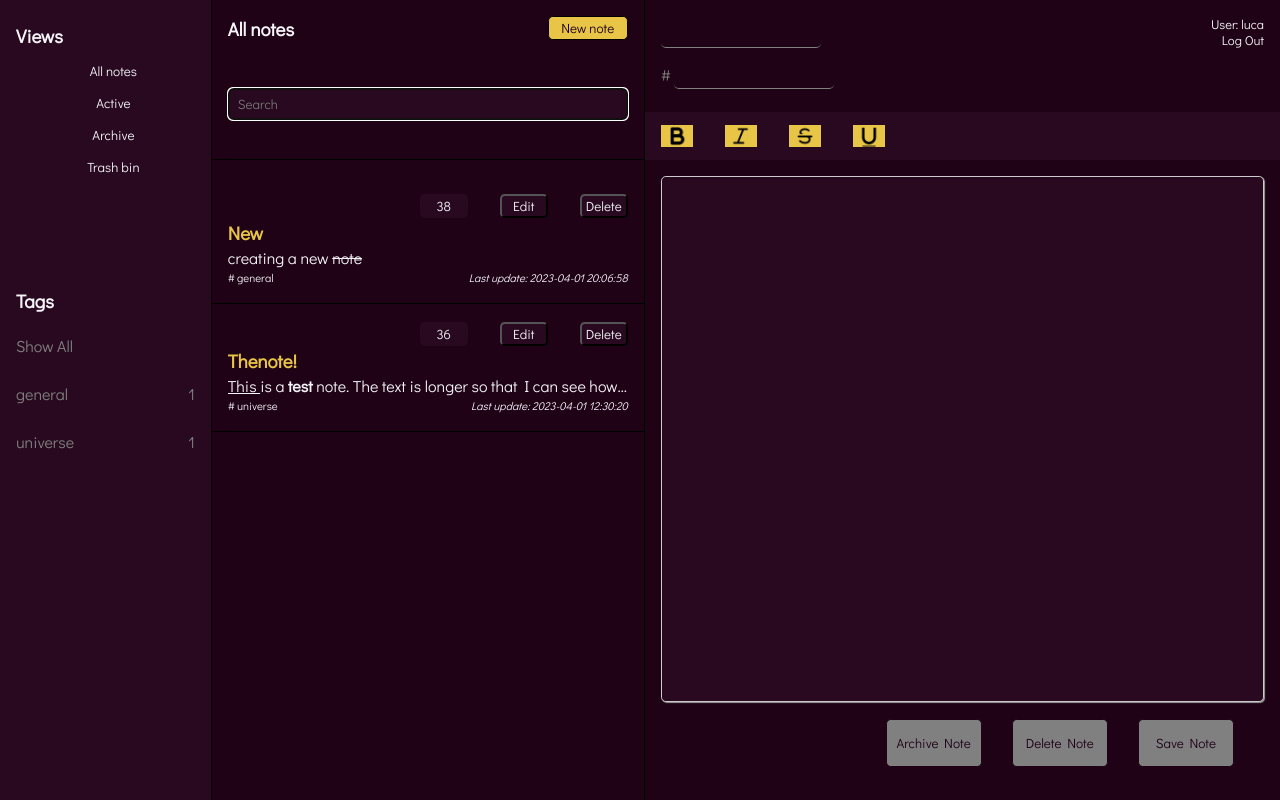
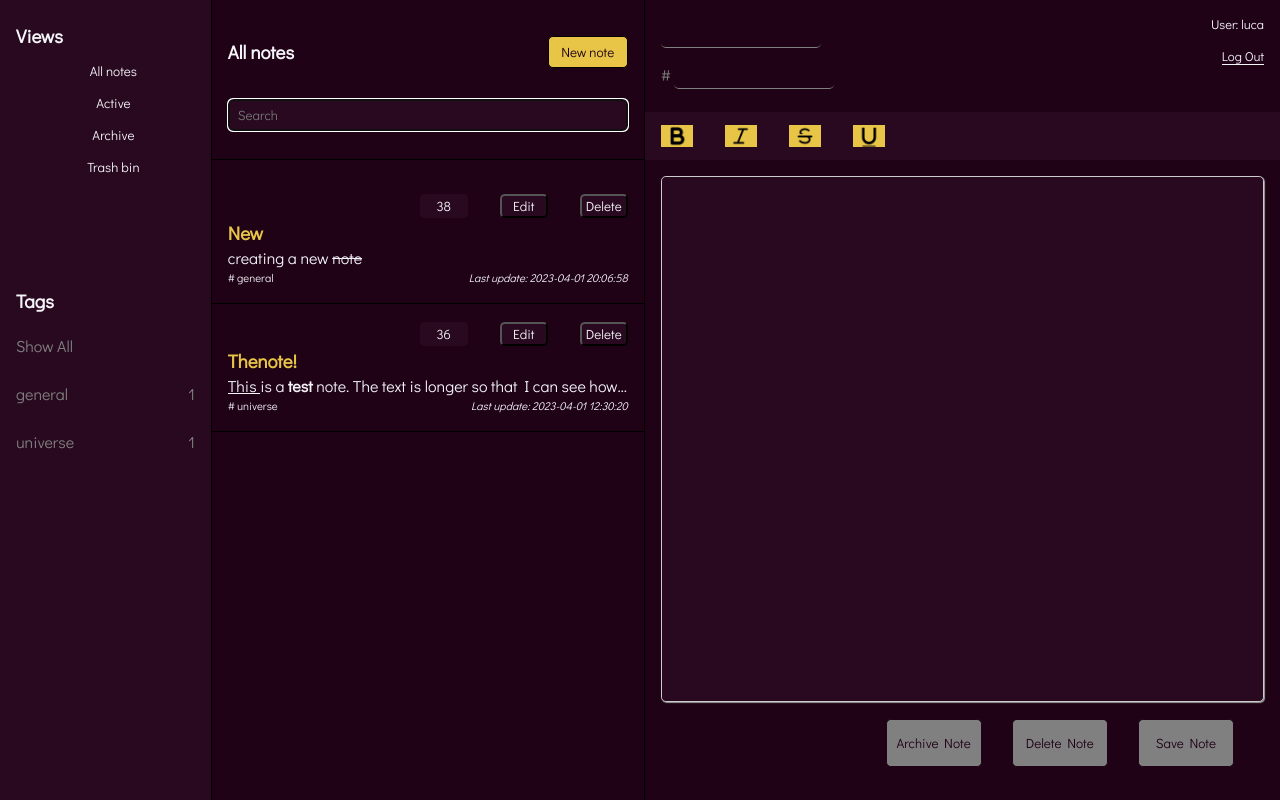
Before and after one commit to LucaVas/noteApp, a Flask app: page / in a window 1280 px wide. Run offline with Flask 3, Linux system fonts and the light colour scheme; a user stored in the database is signed in; some libraries are stand-ins or nearby versions.

Commit message:
refactored more HTML/CSS (#22)

```diff
--- a/static/js/script.js
+++ b/static/js/script.js
@@ -237,7 +237,6 @@ function removeFlash(flash) {
     flash.parentElement.remove()
 }
 
-
 document.addEventListener("DOMContentLoaded", function() {
     const notes = document.querySelectorAll('.notes');
     const tags = document.querySelectorAll(".nav-tag-item");
--- a/static/login.css
+++ b/static/login.css
@@ -15,7 +15,6 @@
 
 .login-container {
     margin: 0;
-    padding: 0;
     display: grid;
     place-content: center;
     min-height: 100vh;
@@ -38,13 +37,26 @@
 .login-form-field-div {
     text-align: center;
     width: 100%;
+    border: var(--standard-border-width) solid transparent;
 }
+
 
 .login-form-field {
     width: 80%;
     background-color: var(--archived-color);
+    border: var(--standard-border-width) solid var(--text-color-dark);
+    color: var(--text-color-light);
+}
+
+.login-form-field:focus {
+    border: 1px solid var(--accent-color);
 }
 
 .login-form-btn {
+    height: 2rem;
     width: 6rem;
 }
+
+.login-form-redirect-link {
+    color: var(--text-color-light);
+}
--- a/static/navbar.css
+++ b/static/navbar.css
@@ -38,6 +38,7 @@
     }
 
     /* burger menu style and animation START */
+
     .burger-menu {
         display: inline-block;
         background: transparent;
@@ -89,7 +90,7 @@
         box-shadow: 1px 1px 1rem black;
         opacity: 1;
         z-index: 1000;
-        border-radius: var(--main-border-radius);
+        border-radius: 0.5rem;
     }
 
     .views_top {
@@ -353,6 +354,7 @@
         justify-content: space-between;
         padding: 1rem 1rem;
         transition: all 0.3s ease-out;
+        border-radius: var(--main-border-radius);
     }
 
     .nav-tag-item:hover,
--- a/static/notes.css
+++ b/static/notes.css
@@ -129,7 +129,8 @@
     }
 
     #mobile-scroll-bar-note-edit-icon {
-        border: var(--standard-border-width) solid var(--text-color-light);
+        /* border: var(--standard-border-width) solid var(--text-color-light); */
+        box-shadow: -2px -1.5px 0.5px #545454, 1px 1px 1px black;
         color: var(--text-color-light);
         height: var(--standard-btn-height);
     }
@@ -193,7 +194,6 @@
     .scroll_bar {
         border-right: var(--standard-border-width) solid var(--standard-border-color);
         background-color: var(--main-bg-color);
-        height: 100svh;
         opacity: 1;
         flex: 3;
     }
@@ -380,6 +380,7 @@
         padding-top: 1rem;
         height: 20svh;
         border-bottom: var(--standard-border-width) solid var(--standard-border-color);
+        align-items: center;
     }
 
     .scroll_top h3 {
@@ -398,7 +399,7 @@
 
     #add-note-btn {
         width: 5rem;
-        height: var(--standard-btn-height);
+        height: 2rem;
         background-color: var(--accent-color);
         color: var(--main-bg-color);
         border: var(--standard-border-width) solid var(--standard-border-color);
--- a/static/styles.css
+++ b/static/styles.css
@@ -35,17 +35,13 @@ li {
 input[type="text"],
 input[type="password"] {
     border-radius: var(--main-border-radius);
-    border: var(--standard-border-width) solid var(--text-color);
     padding: 0.5rem;
-}
-
-input[type="text"]:focus,
-input[type="password"]:focus {
-    border: var(--standard-border-width) solid red;
+    outline: none;
 }
 
 
 input[type="submit"] {
+    outline: none;
     cursor: pointer;
     border-radius: var(--main-border-radius);
 }
@@ -67,7 +63,6 @@ button:hover {
 header {
     position: absolute;
     height: auto;
-    width: 100vw;
 }
 
 .full-height {
@@ -86,11 +81,11 @@ header {
     justify-content: center;
     margin: 0rem;
     height: 3rem;
-    width: 100vw;
     color: var(--main-bg-color);
     font-weight: bold;
     z-index: 1;
     background-color: var(--accent-color);
+    width: 100vw;
 }
 
 #remove-flash-btn {
--- a/static/text_section.css
+++ b/static/text_section.css
@@ -230,13 +240,21 @@
         color: var(--text-color-light);
     }
 
-    #changes-alert {
+    #current-username {
         text-align: end;
         grid-column: 3 / 4;
         grid-row: 1;
         margin-right: 1rem;
         font-size: 0.8rem;
         color: var(--text-color-light);
+    }
+
+    #logout-p {
+        margin-top: 1rem;
+    }
+
+    #logout-link {
+        border-bottom: var(--standard-border-width) solid var(--text-color-light);
     }
 
     #note-tag {
--- a/templates/index.html
+++ b/templates/index.html
@@ -47,7 +47,7 @@ Note taking app
     </nav>
 
 
-    <div class="scroll_bar">
+    <div class="scroll_bar full-height">
         <div class="scroll_top">
             <h3>All notes</h3>
             <form action="/" method="post">
@@ -87,9 +87,10 @@ Note taking app
         <form action="/" method="post" id="note-text-form">
             <div class="note-section-top">
                 <input autocomplete="off" autofocus id="note-title" name="note-title" placeholder="{{ title }}" type="text">
-                <div id="changes-alert">
+                <div id="current-username">
                     <p>User: {{ current_username }}</p>
-                    <p><a class="nav-link" href="/logout">Log Out</a></p>
+                    <p id="logout-p"><a id="logout-link" class="nav-link" href="/logout">Log Out</a></p>
+
                 </div>
                 <div id="note-tag-before"><input autocomplete="off" autofocus id="note-tag" name="note-tag"
                         placeholder="{{ tag }}" type="text"></div>
@@ -101,6 +102,7 @@ Note taking app
                         <li class="text-editor-btn"><img src="/static/images/Icons/underline_icon.png" alt="underline icon" id="underline-icon"></li>
                         <input name="current-note-id" type="hidden" value="{{ id }}" id="current-note-id">
                     </ul>
+                    <button type="button" id="close-note">X</button>
                 </nav>
             </div>
             <div class="note-text-textarea">
@@ -113,7 +115,7 @@ Note taking app
                 </div>
             </div>
         </form>
-        <button id="close-note">X</button>
+
     </section>
 
 {% endblock %}
--- a/templates/layout.html
+++ b/templates/layout.html
@@ -14,7 +14,7 @@
     <link rel="stylesheet" href="/static/navbar.css">
     <link rel="stylesheet" href="/static/notes.css">
     <link rel="stylesheet" href="/static/text_section.css">
-    <link rel="stylesheet" href="/static/register.css">
+    <link rel="stylesheet" href="/static/login.css">
 
     <script src="/static/js/script.js" defer></script>
 
@@ -25,7 +25,7 @@
 
 
         {% if get_flashed_messages() %}
-        <header>
+        <header class="full-width">
             <div id="flash_alert">
             {{ get_flashed_messages() | join(" ") }}
             <button type="button" id="remove-flash-btn" onclick=removeFlash(this)>X</button>
--- a/templates/login.html
+++ b/templates/login.html
@@ -14,7 +14,7 @@
             <input class="login-form-field" id="password" name="password" placeholder="Password" type="password" minlength="8" required>
         </div>
         <button class="login-form-btn" type="submit">Log in</button>
-        <a href="/register">Not a user? Register here!</a>
+        <a href="/register" class="login-form-redirect-link">Not a user? Register here!</a>
     </form>
 </div>
 {% endblock %}
--- a/templates/register.html
+++ b/templates/register.html
@@ -20,7 +20,7 @@
             <input class="login-form-field" id="confirmation" name="confirmation" placeholder="Password" type="password" minlength="8" required>
         </div>
         <button class="login-form-btn" type="submit">Register</button>
-        <a href="/login">Already a user? Log in here!</a>
+        <a href="/login" class="login-form-redirect-link">Already a user? Log in here!</a>
     </form>
 </div>
 {% endblock %}
```
Also changed, not shown: other parts of static/text_section.css (+21 -55 lines), noteapp.db.
